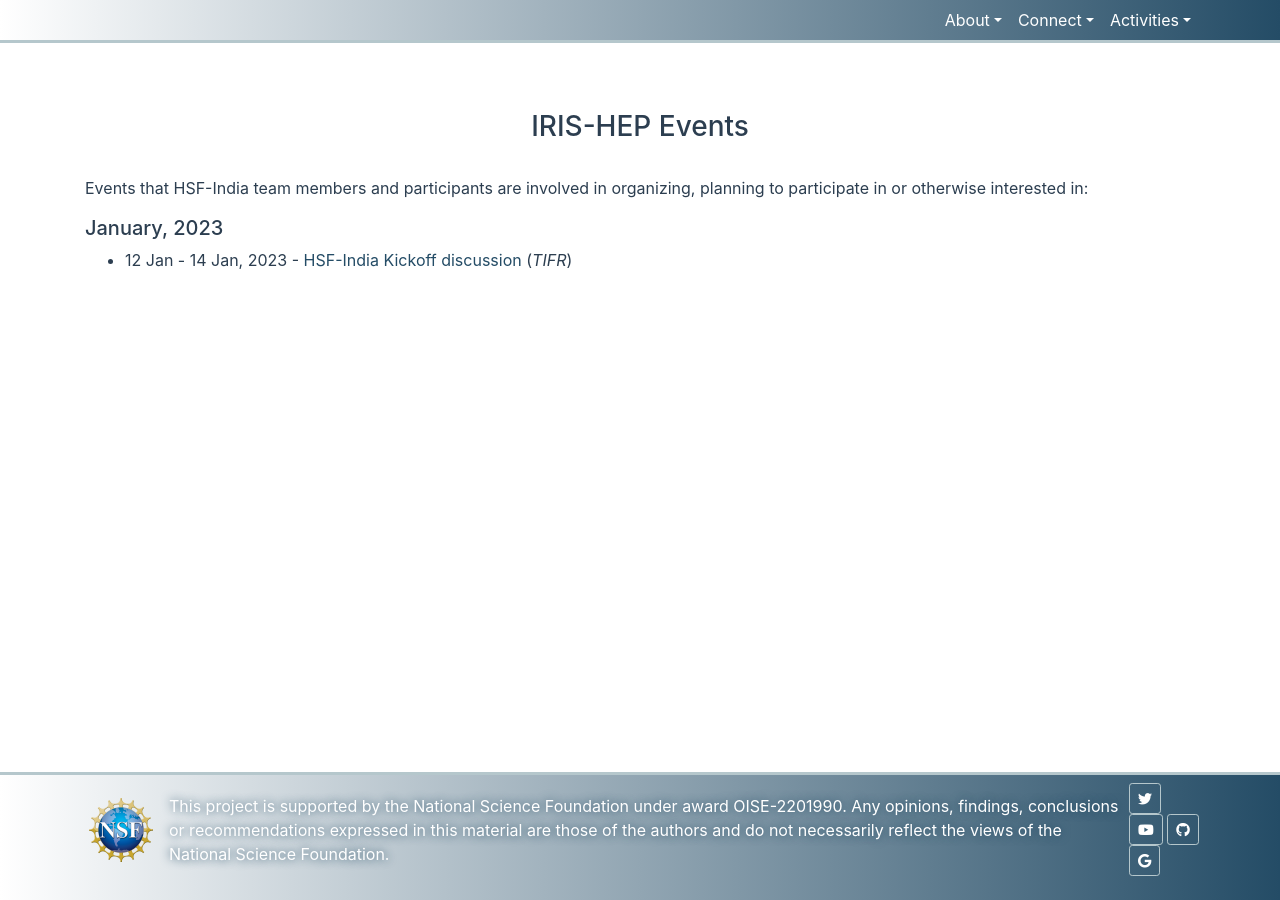
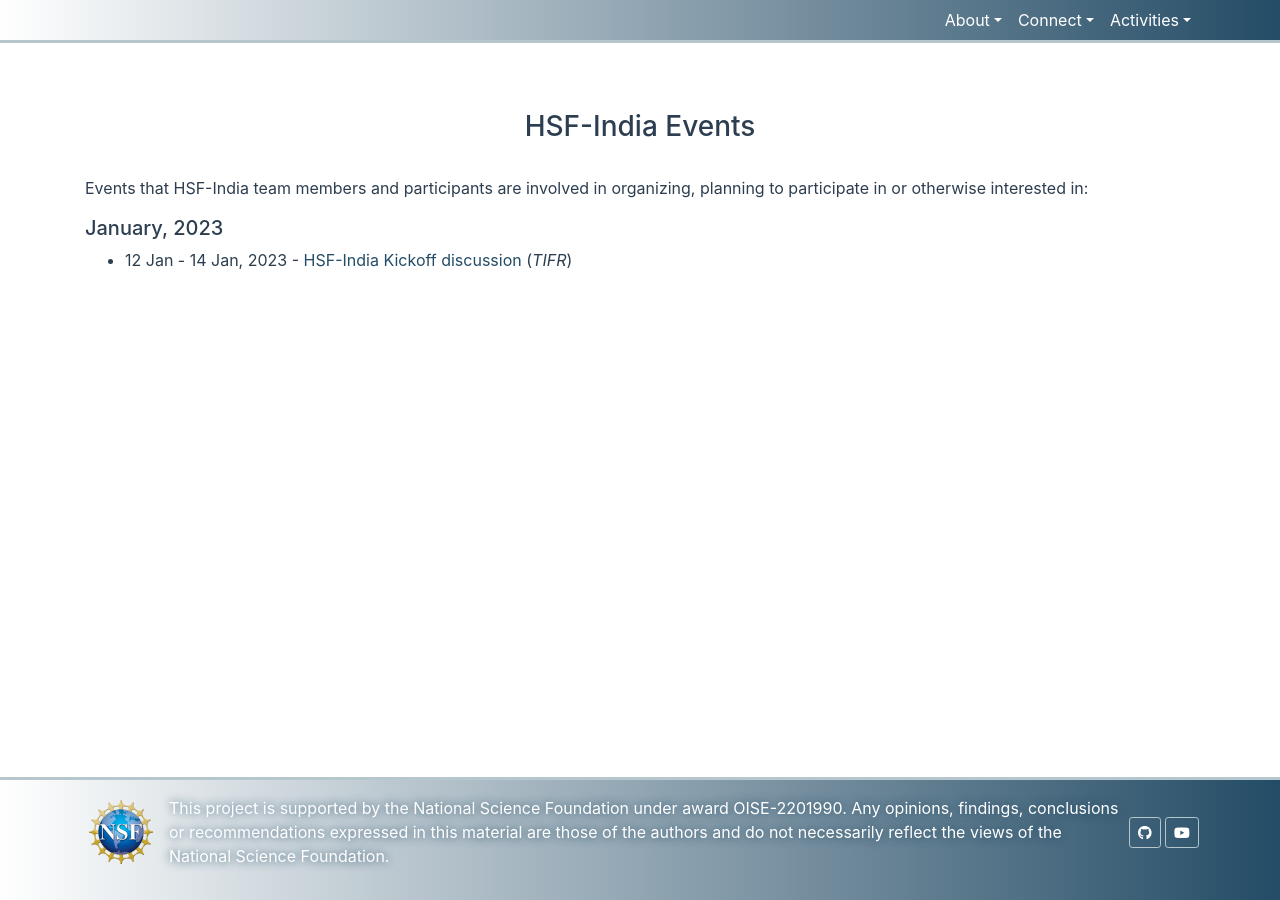
Before and after one commit to research-software-collaborations/research-software-collaborations.github.io, a Jekyll site: the page built from pages/events.md, in a window 1280 px wide. Built offline with Jekyll 4.4.1, drawn with Linux system fonts in a browser that asks for light colours; cached includes are drawn as plain includes.

Commit message:
remove some iris-hep stuff

```diff
--- a/_includes/footer.html
+++ b/_includes/footer.html
@@ -17,18 +17,18 @@
         </div>
         <div class="footer-vertical-center">
           <div class="footer-buttons">
+<!--            <button type="button" class="btn btn-outline-secondary btn-sm">
+              <a href="https://twitter.com/iris_hep"><i class="fab fa-twitter"></i></a>
+            </button> -->
             <button type="button" class="btn btn-outline-secondary btn-sm">
-              <a href="https://twitter.com/iris_hep"><i class="fab fa-twitter"></i></a>
+              <a href="https://github.com/research-software-collaborations"> <span class="fab fa-github"></span></a>
             </button>
             <button type="button" class="btn btn-outline-secondary btn-sm">
               <a href="https://www.youtube.com/channel/UC8Dmx4MYjp6RQ9ngc58Ujmg?view_as=subscriber"> <i class="fab fa-youtube"></i></a>
             </button>
-            <button type="button" class="btn btn-outline-secondary btn-sm">
-              <a href="https://github.com/research-software-collaborations"> <span class="fab fa-github"></span></a>
-            </button>
-            <button type="button" class="btn btn-outline-secondary btn-sm">
+<!--            <button type="button" class="btn btn-outline-secondary btn-sm">
               <a href="https://groups.google.com/a/iris-hep.org/forum/#!forum/announcements"> <span class="fab fa-google"></span></a>
-            </button>
+            </button> -->
             </div>
           </div>
         </div>
--- a/pages/events.md
+++ b/pages/events.md
@@ -4,7 +4,7 @@ layout: default
 title: HSF-India Events
 ---
 <center>
-<h3> IRIS-HEP Events</h3>
+<h3> HSF-India Events</h3>
 </center>
 
 <br>
```
